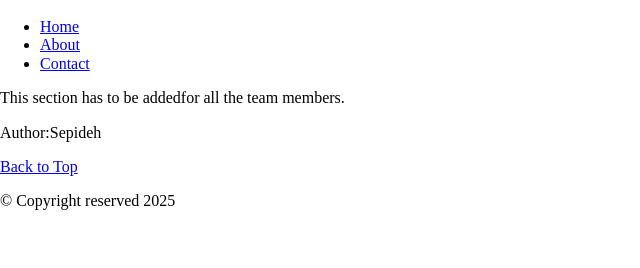
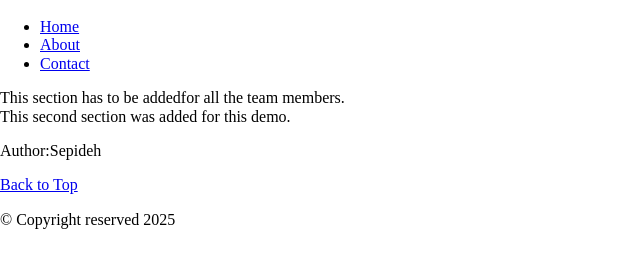
Before and after one commit to sepidebnh/sepidebnh.github.io, a plain HTML site: page index.html in a window 1280 px wide. Shown: the part 80-348 px from the top of the page, without its empty margins (0-640 px from the left). Drawn offline with nearby package versions, Linux system fonts and the light colour scheme.

Commit message:
Update index.html

```diff
--- a/index.html
+++ b/index.html
@@ -31,6 +31,9 @@
 
 
             </section>
+            <section>
+                This second section was added for this demo.
+            </section>
 
 
 
```
